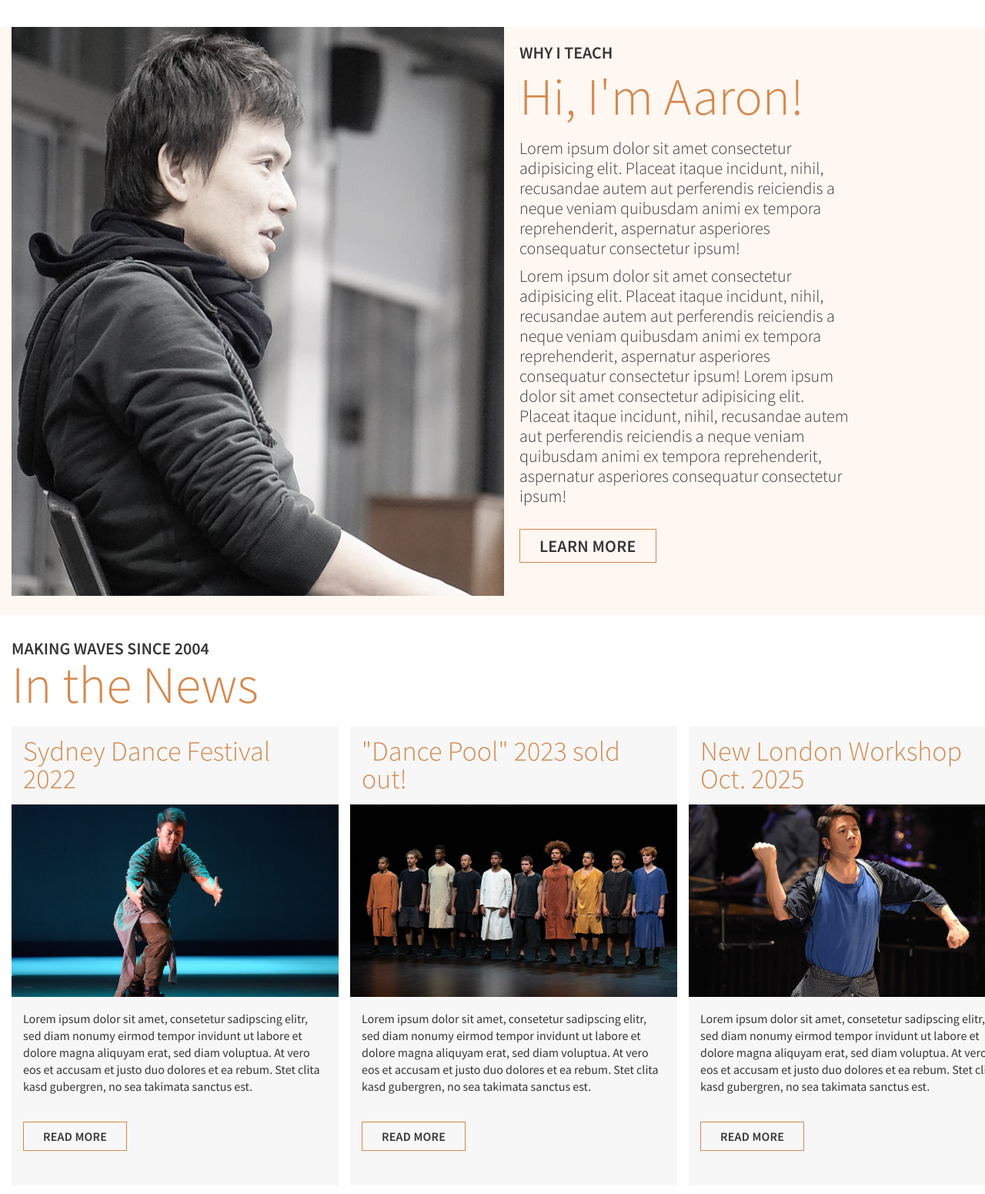
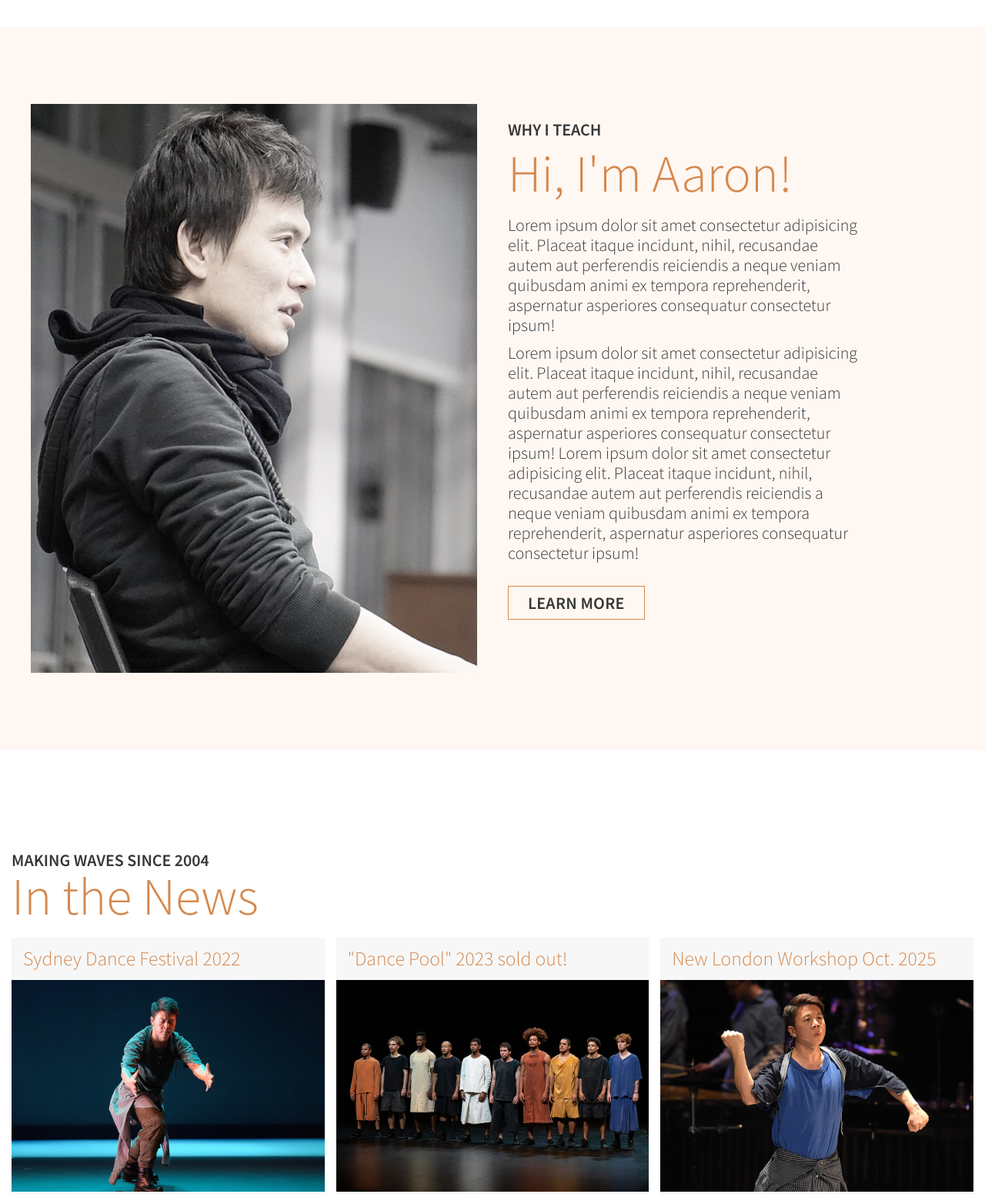
Before and after one commit to TupiC/cms-static-site, a website: page src/index.html in a window 1280 px wide. Shown: the part 6300-7851 px from the top of the page at 77% size. Drawn offline with nearby package versions, Linux system fonts and the light colour scheme; files that its build step writes are made by us from their sources; files whose address does not match are found by name.

Commit message:
Abstände verbessert

```diff
--- a/src/sass/desktop/about-desktop.scss
+++ b/src/sass/desktop/about-desktop.scss
@@ -1,10 +1,10 @@
 @include breakpoint($desktop, $max-width) {
     #about {
         margin-top: $sectionMargin;
-        padding-top: $sectionMargin;
+        padding-bottom:100px;
         height: auto;
         width: 100vw;
-        padding: 0 $leftMargin $leftMargin+10px $leftMargin;
+        padding-top:100px;
         background-color: $darkwhite;
 
         div {
@@ -15,6 +15,8 @@
                 width: 50vw;
                 object-fit: cover;
                 object-position: 0 0;
+                padding-left: 40px;
+                padding-right: 20px;
             }
 
         .goingflex{
--- a/src/sass/desktop/news-desktop.scss
+++ b/src/sass/desktop/news-desktop.scss
@@ -2,6 +2,8 @@
     #news {
         margin-top: $sectionMargin/2;
         margin-left: $leftMargin;
+        padding-top: 100px;
+        padding-bottom: 100px;
 
         .super-headline{
             font-size: 22px;
@@ -26,13 +28,13 @@
 
                 h3 {
                     @include h2;
-                    font-size: 36px;
+                    font-size: 2vw;
                     padding: $leftMargin;
                 }
 
                 img {
-                    height: 250px;
-                    width: 425px;
+                    height: 275px;
+                    width: 100%;
                     object-fit: cover;
                 }
 
```
Also changed, not shown: dist/style.css, 1 other file.
